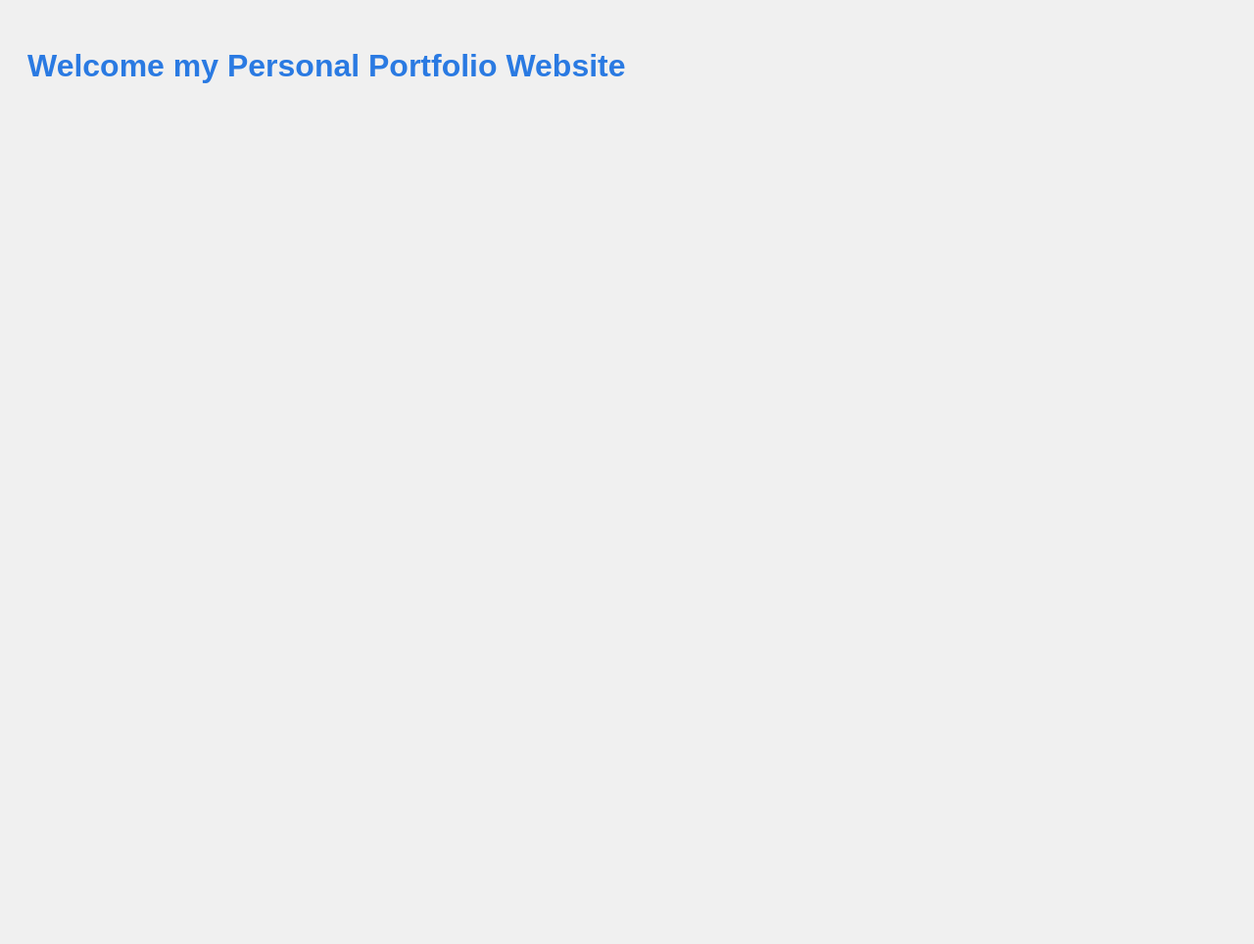
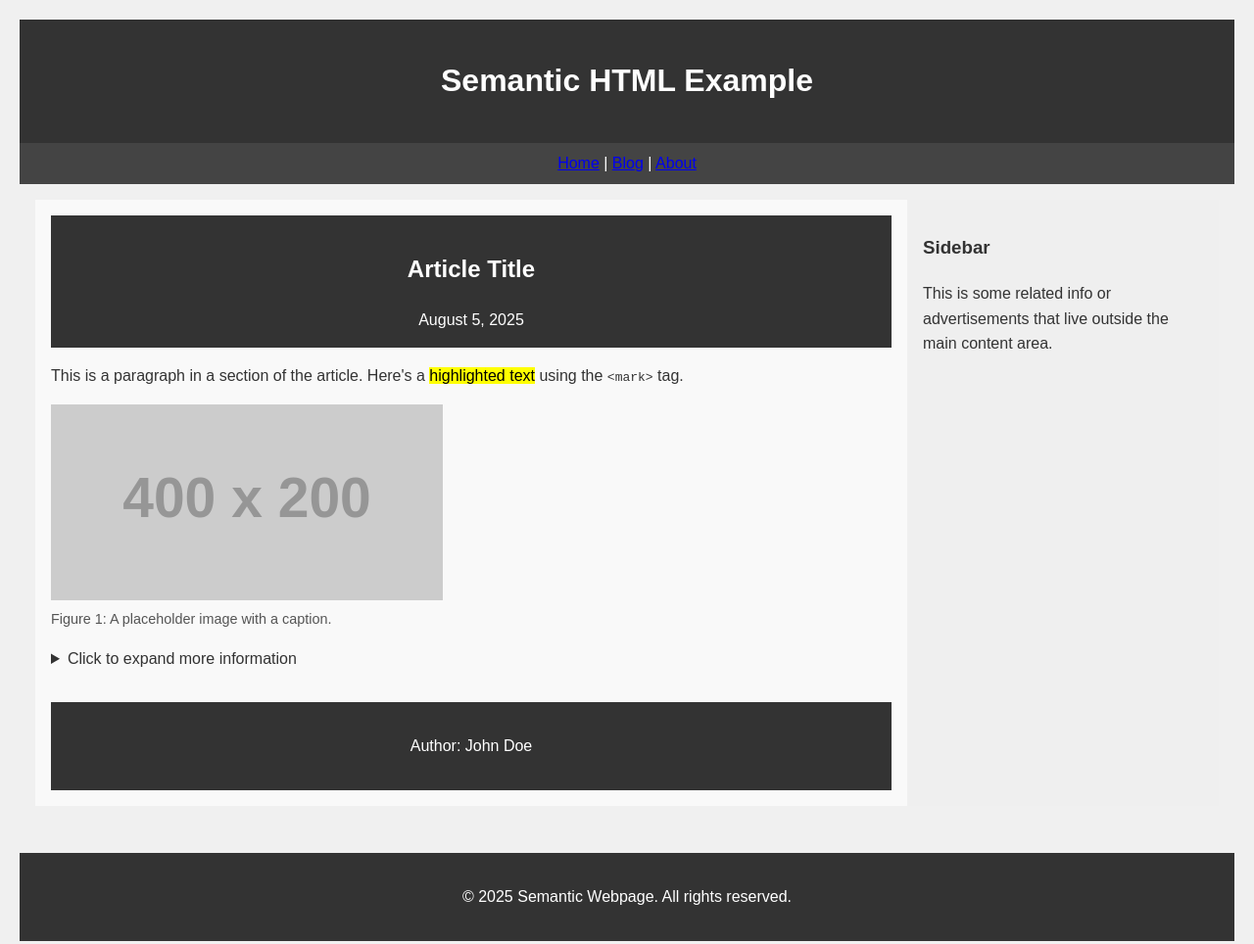
Before and after one commit to MaksimDmitriev/Personal-Portfolio-Website, a plain HTML site: page index.html in a window 1280 px wide. Shown: the whole page at 98% size. Before the commit the page ends 800 px from the top, so only its background shows below. Drawn offline with Linux system fonts and the light colour scheme; placeholder pictures from the web are drawn by us.

Commit message:
Generate a page with semantic tags

```diff
--- a/css/styles.css
+++ b/css/styles.css
@@ -1,10 +1,61 @@
 body {
   font-family: Arial, sans-serif;
+  margin: 0;
+  line-height: 1.6;
   padding: 20px;
   background-color: #f0f0f0;
   color: #333;
 }
 
-h1 {
-  color: #2a7ae2;
+header,
+footer {
+  background: #333;
+  color: white;
+  padding: 1rem;
+  text-align: center;
 }
+
+nav {
+  background: #444;
+  color: white;
+  padding: 0.5rem;
+  text-align: center;
+}
+
+main {
+  display: flex;
+  padding: 1rem;
+}
+
+article {
+  flex: 3;
+  padding: 1rem;
+  background: #f9f9f9;
+}
+
+aside {
+  flex: 1;
+  padding: 1rem;
+  background: #efefef;
+}
+
+figure {
+  margin: 1rem 0;
+}
+
+figcaption {
+  font-size: 0.9rem;
+  color: #555;
+}
+
+mark {
+  background-color: yellow;
+}
+
+details {
+  margin: 1rem 0;
+}
+
+footer {
+  margin-top: 2rem;
+}
--- a/index.html
+++ b/index.html
@@ -6,8 +6,63 @@
     <title>Personal Portfolio Website</title>
   </head>
   <body>
-    <h1>Welcome my Personal Portfolio Website</h1>
+    <header>
+      <h1>Semantic HTML Example</h1>
+    </header>
 
+    <nav>
+      <a href="#">Home</a> | <a href="#">Blog</a> |
+      <a href="#">About</a>
+    </nav>
+
+    <main>
+      <article>
+        <header>
+          <h2>Article Title</h2>
+          <time datetime="2025-08-05">August 5, 2025</time>
+        </header>
+
+        <section>
+          <p>
+            This is a paragraph in a section of the article. Here's a
+            <mark>highlighted text</mark> using the
+            <code>&lt;mark&gt;</code> tag.
+          </p>
+        </section>
+
+        <figure>
+          <img
+            src="https://via.placeholder.com/400x200"
+            alt="Placeholder Image"
+          />
+          <figcaption>Figure 1: A placeholder image with a caption.</figcaption>
+        </figure>
+
+        <details>
+          <summary>Click to expand more information</summary>
+          <p>
+            This hidden content becomes visible when you click on the summary.
+            Great for FAQs or extra details.
+          </p>
+        </details>
+
+        <footer>
+          <p>Author: John Doe</p>
+        </footer>
+      </article>
+
+      <aside>
+        <h3>Sidebar</h3>
+        <p>
+          This is some related info or advertisements that live outside the main
+          content area.
+        </p>
+      </aside>
+    </main>
+
+    <footer>
+      <p>&copy; 2025 Semantic Webpage. All rights reserved.</p>
+    </footer>
     <script src="js/main.js"></script>
   </body>
 </html>
```
